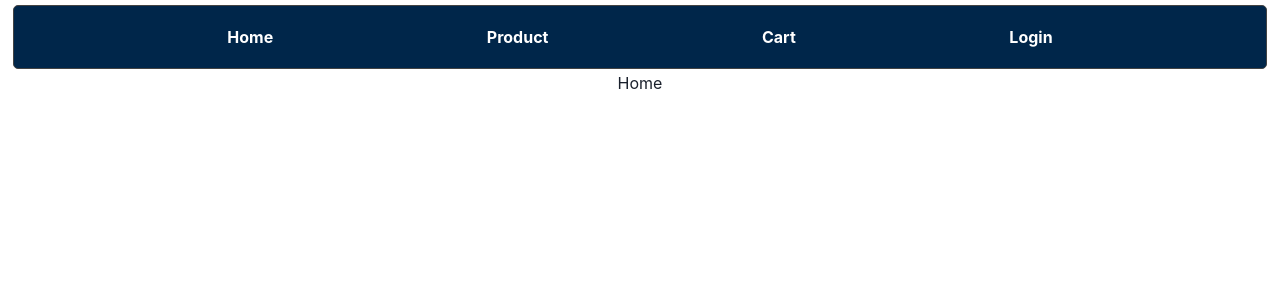
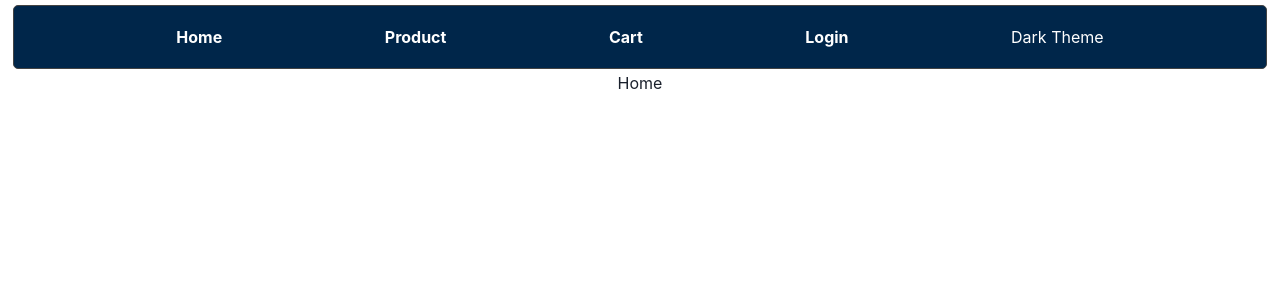
Before and after one commit to niteshrawat0401/Full_stack_appliction, a React (Create React App) app in the folder client/: page / in a window 1280 px wide. Shown: the top 300 px of the page. Built offline with nearby package versions, Linux system fonts and the light colour scheme.

Commit message:
add theme

```diff
--- a/client/package.json
+++ b/client/package.json
@@ -3,6 +3,7 @@
   "version": "0.1.0",
   "private": true,
   "dependencies": {
+    "@chakra-ui/icons": "^2.0.10",
     "@chakra-ui/react": "^2.3.4",
     "@emotion/react": "^11.10.4",
     "@emotion/styled": "^11.10.4",
@@ -15,6 +16,7 @@
     "react-dom": "^18.2.0",
     "react-router-dom": "^6.4.1",
     "react-scripts": "5.0.1",
+    "styled-components": "^5.3.5",
     "web-vitals": "^2.1.4"
   },
   "scripts": {
--- a/client/src/Home/Navbar.jsx
+++ b/client/src/Home/Navbar.jsx
@@ -1,16 +1,28 @@
-import React from 'react'
+import React, { useState } from 'react'
 import "./Navbar.css"
 import {Link} from "react-router-dom"
+import {ThemeProvider} from "styled-components"
+import {lightTheme,darkTheme,GlobalStyles} from "./theme"
 
 export const Navbar = () => {
+  const [theme,setTheme]= useState("light");
+
+  function dark(){
+    theme === "light" ? setTheme("dark") : setTheme("light")
+  }
+
   return (
+    <ThemeProvider theme={theme === "light" ? lightTheme : darkTheme}>
+      <GlobalStyles/>
     <div>
         <div className='navbar_div'>
             <Link to={"/"}>Home</Link>
             <Link to={"/product"}>Product</Link>
             <Link to={"/cart"}>Cart</Link>
             <Link to={"/login"}>Login</Link>
+            <button onClick={dark} >Dark Theme</button>
         </div>
     </div>
+    </ThemeProvider>
   )
 }
--- /dev/null
+++ b/client/src/Home/theme.js
@@ -0,0 +1,15 @@
+import {createGlobalStyle} from "styled-components";
+
+export const lightTheme ={
+    body: "#fff",
+    fontColor: "#000"
+}
+
+export const darkTheme={
+    body: "#000",
+    fontColor:"#fff"
+}
+export const GlobalStyles = createGlobalStyle`
+body{
+    background-color: ${(props)=> props.theme.body}
+}`
```
Also changed, not shown: 1 other file (tests, documents, lock files or other folders).
